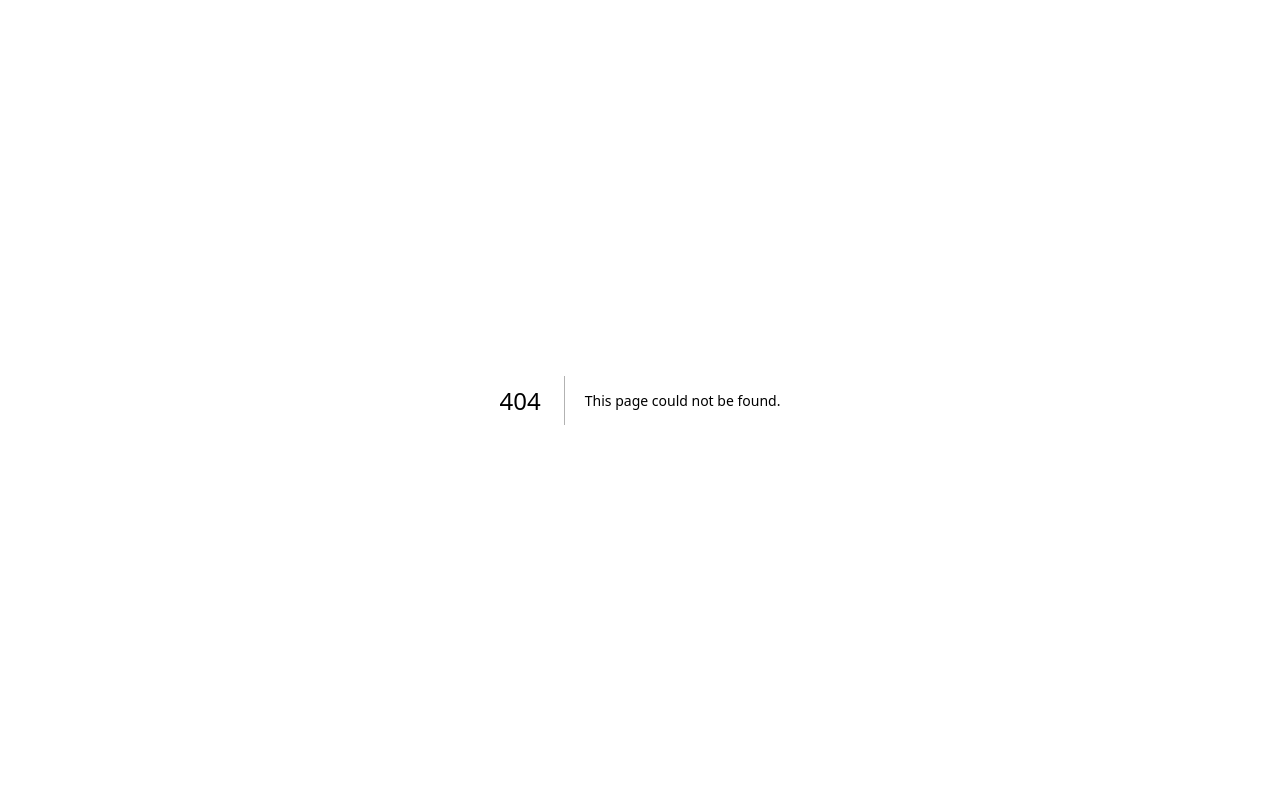
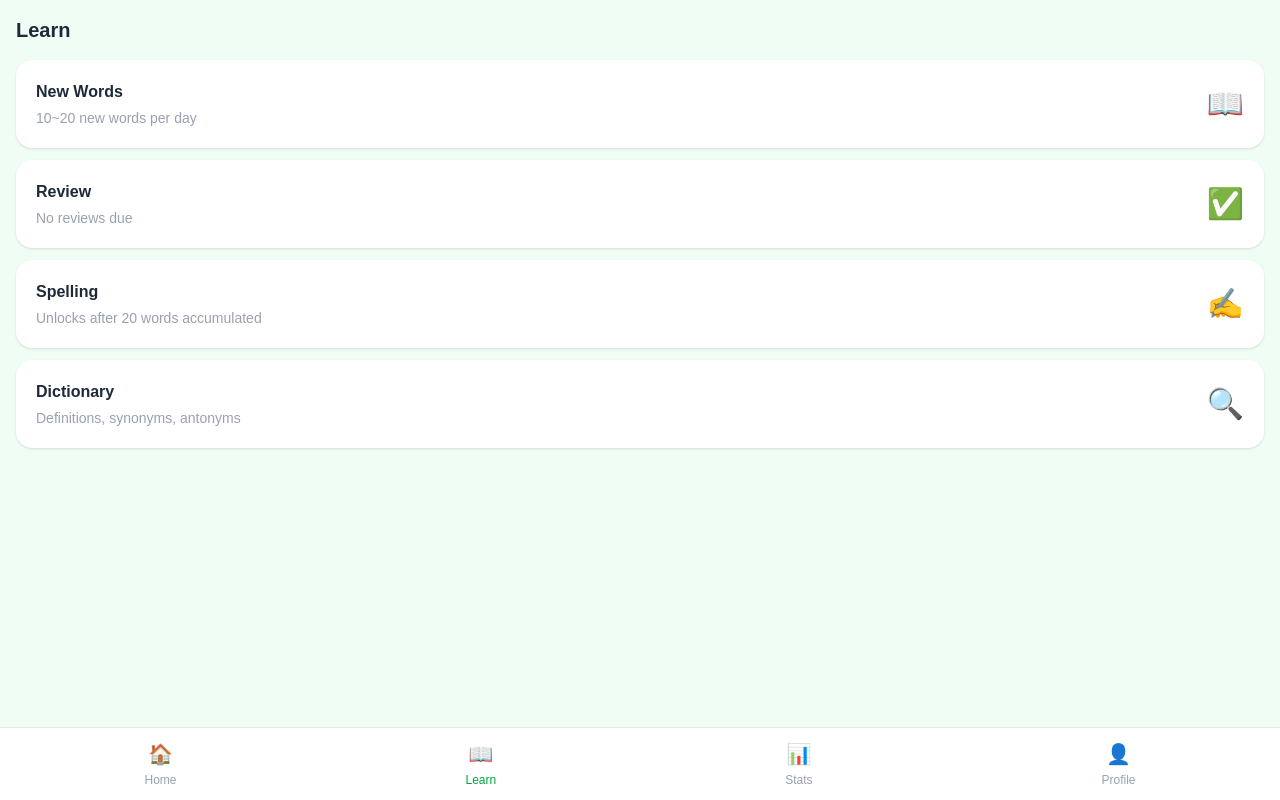
Before and after one commit to ForgetMe-not726/Wordog, a Next.js app: page /learn in a window 1280 px wide. Before the commit this address had no page. Built offline with nearby package versions, Linux system fonts and the light colour scheme; no server answers; the database is empty; sample sign-in values are in the browser's storage.

Commit message:
feat: add learning hub page with review count

```diff
--- /dev/null
+++ b/src/app/(main)/learn/page.tsx
@@ -0,0 +1,76 @@
+import { auth } from "@/lib/auth";
+import { redirect } from "next/navigation";
+import { prisma } from "@/lib/prisma";
+import { getDueReviewsCount } from "@/lib/ebbinghaus";
+import Link from "next/link";
+
+export default async function LearnPage() {
+  const session = await auth();
+  if (!session?.user?.id) redirect("/auth/login");
+
+  const userWords = await prisma.userWord.findMany({
+    where: { userId: session.user.id },
+    select: { reviewStage: true, nextReviewAt: true },
+  });
+  const dueCount = getDueReviewsCount(userWords);
+
+  return (
+    <div className="p-4 space-y-4">
+      <h1 className="text-xl font-bold text-gray-800">Learn</h1>
+
+      <div className="grid gap-3">
+        <Link
+          href="/learn/new"
+          className="bg-white rounded-2xl p-5 shadow-sm flex items-center justify-between hover:shadow-md transition-shadow"
+        >
+          <div>
+            <p className="font-bold text-gray-800">New Words</p>
+            <p className="text-sm text-gray-400 mt-1">10~20 new words per day</p>
+          </div>
+          <span className="text-3xl">📖</span>
+        </Link>
+
+        <Link
+          href="/learn/review"
+          className="bg-white rounded-2xl p-5 shadow-sm flex items-center justify-between hover:shadow-md transition-shadow"
+        >
+          <div>
+            <p className="font-bold text-gray-800">Review</p>
+            <p className="text-sm text-gray-400 mt-1">
+              {dueCount > 0
+                ? `${dueCount} words due for review`
+                : "No reviews due"}
+            </p>
+          </div>
+          <span className="text-3xl">{dueCount > 0 ? "🔔" : "✅"}</span>
+        </Link>
+
+        <Link
+          href="/learn/spelling"
+          className="bg-white rounded-2xl p-5 shadow-sm flex items-center justify-between hover:shadow-md transition-shadow"
+        >
+          <div>
+            <p className="font-bold text-gray-800">Spelling</p>
+            <p className="text-sm text-gray-400 mt-1">
+              Unlocks after 20 words accumulated
+            </p>
+          </div>
+          <span className="text-3xl">✍️</span>
+        </Link>
+
+        <Link
+          href="/lookup"
+          className="bg-white rounded-2xl p-5 shadow-sm flex items-center justify-between hover:shadow-md transition-shadow"
+        >
+          <div>
+            <p className="font-bold text-gray-800">Dictionary</p>
+            <p className="text-sm text-gray-400 mt-1">
+              Definitions, synonyms, antonyms
+            </p>
+          </div>
+          <span className="text-3xl">🔍</span>
+        </Link>
+      </div>
+    </div>
+  );
+}
```
